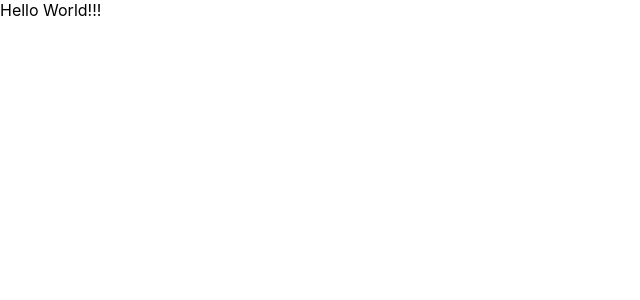
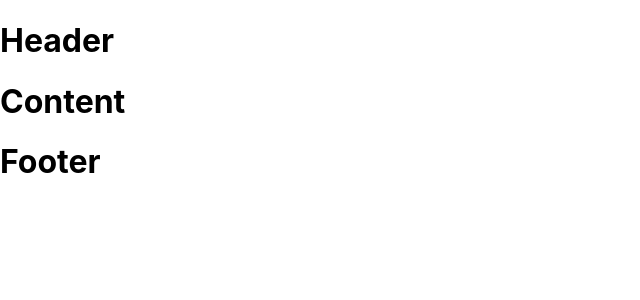
Before and after one commit to abhaysp95/whoiswho, a React (Vite) app: page / in a window 1280 px wide. Shown: the top 300 px of the page, without its empty margins (0-640 px from the left). Built offline with nearby package versions, Linux system fonts and the light colour scheme.

Commit message:
feat: making basic jsx components

```diff
--- a/src/App.jsx
+++ b/src/App.jsx
@@ -1,9 +1,14 @@
 import './App.css';
+import Header from './Header';
+import Content from './Content';
+import Footer from './Footer';
 
 const App = () => {
 	return (
 		<div>
-			Hello World!!!
+			<Header />
+			<Content />
+			<Footer />
 		</div>
 	)
 };
--- /dev/null
+++ b/src/Content.jsx
@@ -0,0 +1,9 @@
+const Content = () => {
+	return (
+		<header>
+			<h1>Content</h1>
+		</header>
+	)
+}
+
+export default Content
--- /dev/null
+++ b/src/Footer.jsx
@@ -0,0 +1,9 @@
+const Footer = () => {
+	return (
+		<header>
+			<h1>Footer</h1>
+		</header>
+	)
+}
+
+export default Footer
--- /dev/null
+++ b/src/Header.jsx
@@ -0,0 +1,9 @@
+const Header = () => {
+	return (
+		<header>
+			<h1>Header</h1>
+		</header>
+	)
+}
+
+export default Header
```
